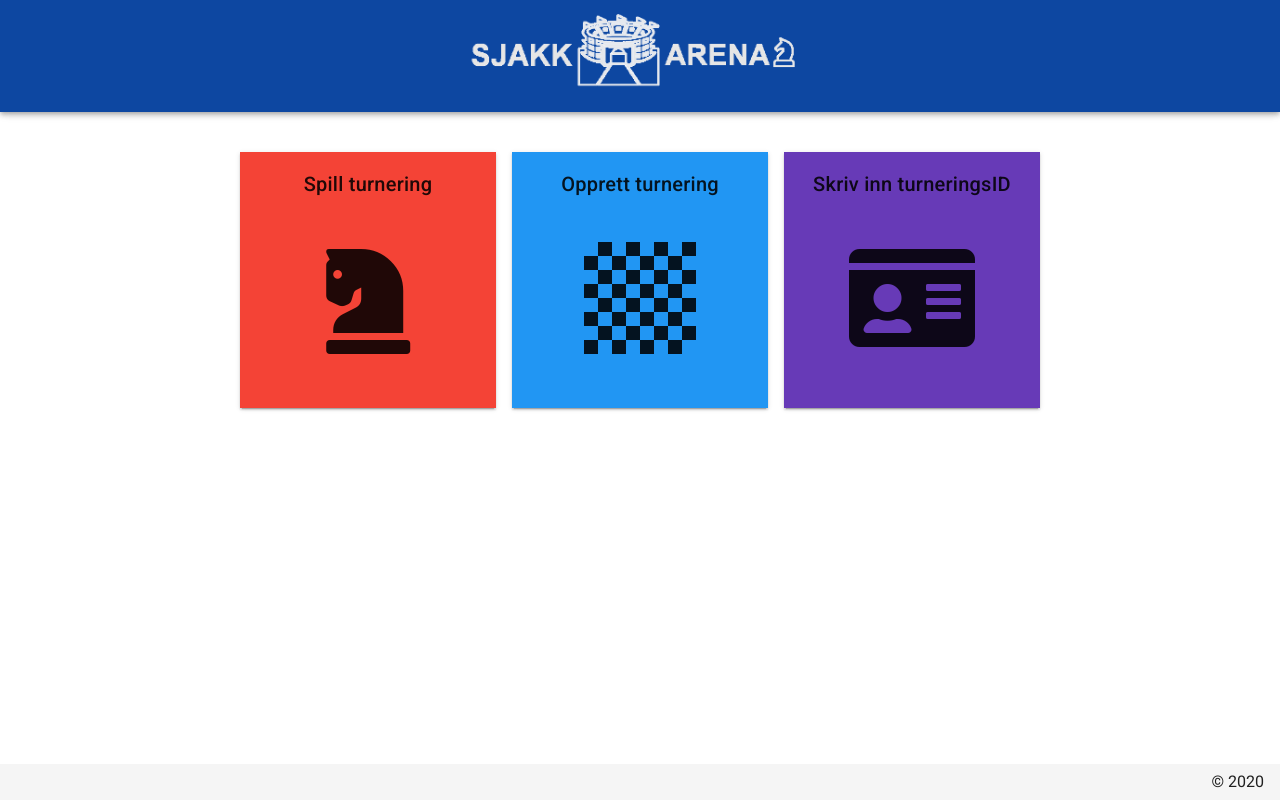
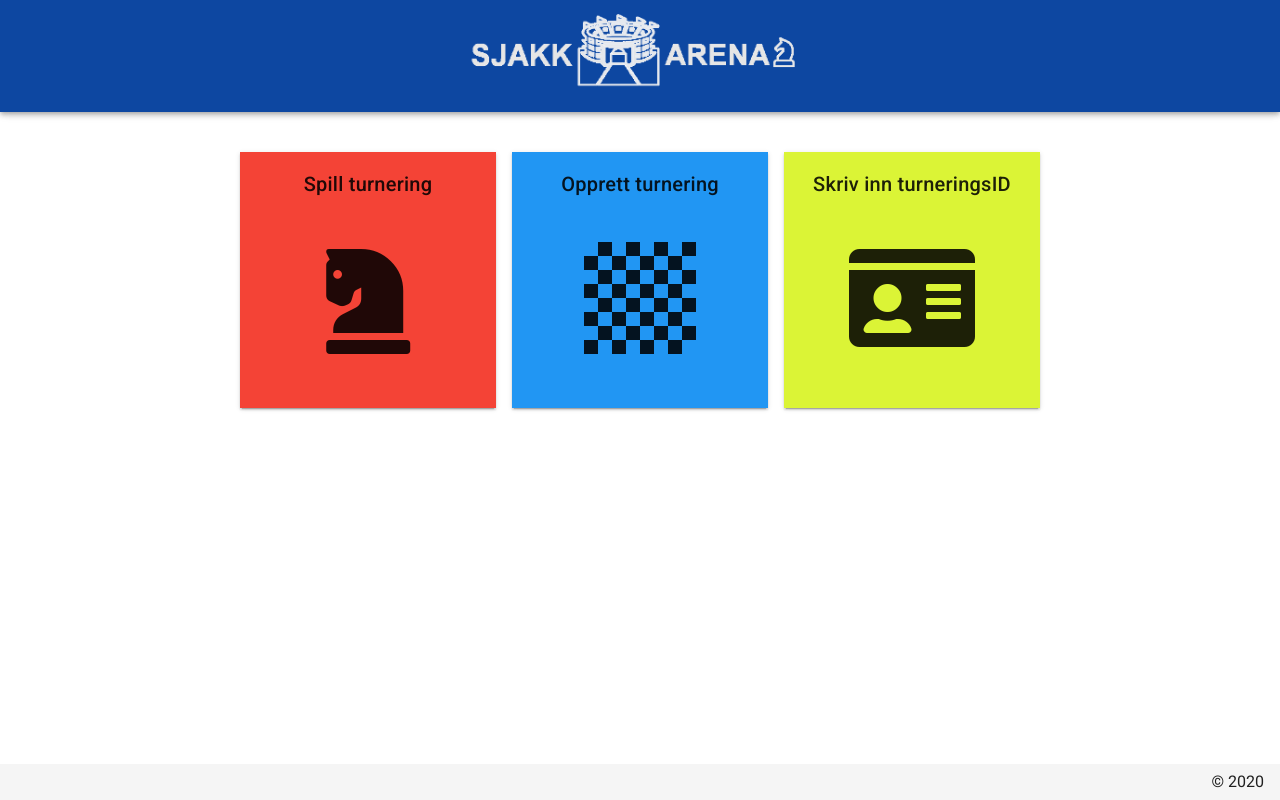
Before and after one commit to Severinzz/Sjakk-Arena-Frontend, a Vue app: page /lobby/1 in a window 1280 px wide. Built offline with nearby package versions, Linux system fonts and the light colour scheme.

Commit message:
Rm unused func, style update, bug fix
** Removed unused action in lobby
** Updated color for tournamentUUID tile for better readability
**  Fixed bug where dialog box would be open and invisible after beeing returned to home screen resulting in not beeing able to click anywhere.

```diff
--- a/src/views/Home.vue
+++ b/src/views/Home.vue
@@ -7,7 +7,7 @@
               <v-row align="center" justify="center">
                   <MenuTile tileText="Spill turnering" color="red" icon="fa-chess-knight" to="/enter-tourney"></MenuTile>
                   <MenuTile tileText="Opprett turnering" color="blue" icon="fa-chess-board" to="/tournament-creation"></MenuTile>
-                  <MenuTile tileText="Skriv inn turneringsID" color="deep-purple" icon="fa-id-card" to="/enter-TID"></MenuTile>
+                  <MenuTile tileText="Skriv inn turneringsID" color="#dbf436" icon="fa-id-card" to="/enter-TID"></MenuTile>
               </v-row>
             </v-col>
           </v-row>
--- a/src/views/Lobby.vue
+++ b/src/views/Lobby.vue
@@ -92,8 +92,7 @@ export default {
       'addPlayer',
       'fetchTournament',
       'unsubscribeAll',
-      'subscribeToLobbySubscriptions',
-      'isTournamentActive'
+      'subscribeToLobbySubscriptions'
     ]),
     handleRemovePlayer (player, id) {
       let payload = {
--- a/src/views/PlayerLobby.vue
+++ b/src/views/PlayerLobby.vue
@@ -42,7 +42,7 @@
             </v-card-text>
             <v-card-actions>
               <!-- User has the option to either leave or go back -->
-              <v-btn text color="primary" outlined @click="navigateHome">OK</v-btn>
+              <v-btn text color="primary" outlined @click="navigateHome">Gå tilbake nå</v-btn>
             </v-card-actions>
           </v-card>
         </v-dialog>
@@ -86,6 +86,7 @@ export default {
       this.countDownNr--
       if (this.countDownNr === 0) {
         clearInterval(this.intervalId)
+        this.kickedDialog = false
         this.navigateHome()
       }
     },
```
